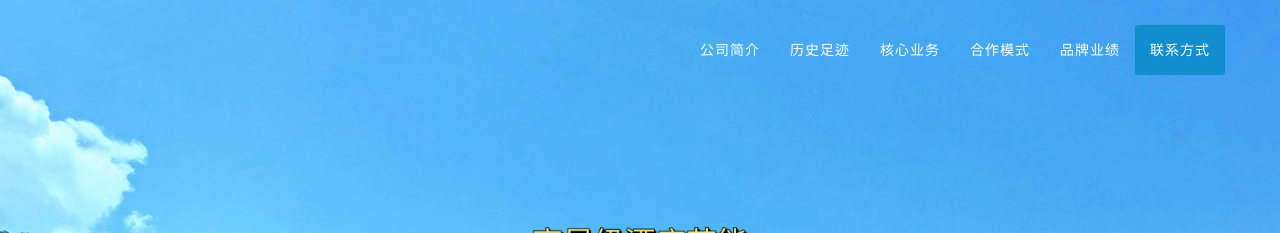
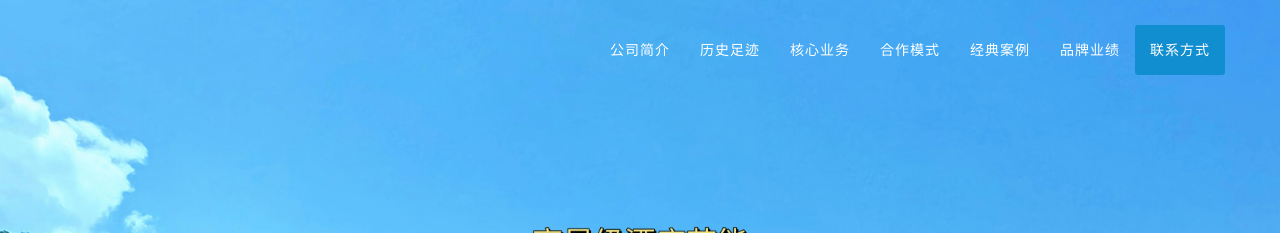
Before and after one commit to wxelec/wxelec.github.io, a Jekyll site: the page built from index.html, in a window 1280 px wide. Shown: the top 233 px of the page. Built offline with Jekyll 4.4.1, drawn with Linux system fonts in a browser that asks for light colours; some web fonts are replaced.

Commit message:
Update header.html

```diff
--- a/_includes/header.html
+++ b/_includes/header.html
@@ -34,6 +34,10 @@
                     </li>
 
                     <li>
+                        <a class="page-scroll" href="#examples">经典案例</a>
+                    </li>
+
+                    <li>
                         <a class="page-scroll" href="#cases">品牌业绩</a>
                     </li>
 
```
